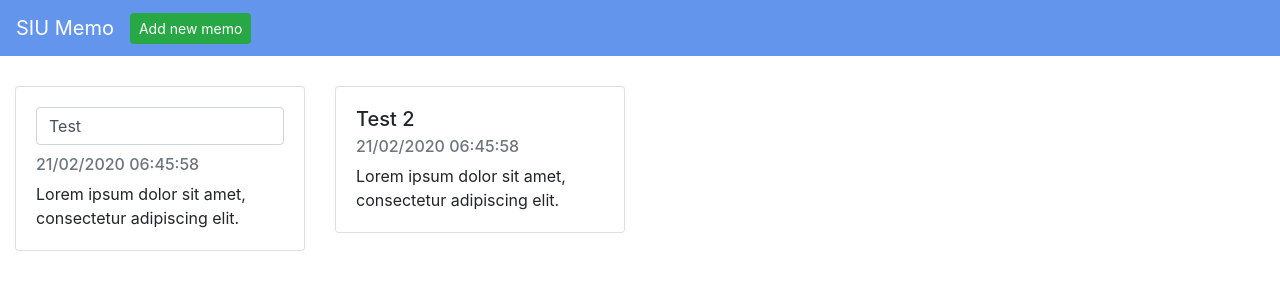
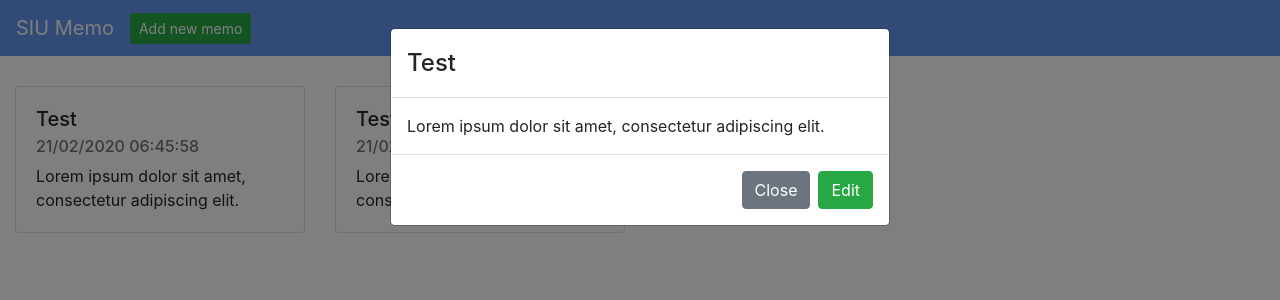
Before and after one commit to kntrieu/siu_memo, a React (Create React App) app: page / in a window 1280 px wide. Both pictures are taken after a click on the element 160 px from the left and 159 px from the top of the page. Shown: the top 300 px of the page. Built offline with nearby package versions, Linux system fonts and the light colour scheme.

Commit message:
Develop feature

```diff
--- a/src/actions/actionTypes.js
+++ b/src/actions/actionTypes.js
@@ -1,6 +1,7 @@
 const ACTION_TYPES = {
     ADD_NEW_MEMO: "ADD_NEW_MEMO",
     SELECT_MEMO: "SELECT_MEMO",
+    EDIT_MEMO: "EDIT_MEMO"
 };
 
 let actionTypes = ACTION_TYPES
--- a/src/actions/index.js
+++ b/src/actions/index.js
@@ -1,4 +1,5 @@
 import actionTypes from './actionTypes';
+import MemoModel from '../models/MemoModel'
 
 
 
@@ -6,22 +7,24 @@ import actionTypes from './actionTypes';
 
 //Add new memo
 export const addNewMemo = () => {
+    let newMemo = new MemoModel({});
     return {
         type: actionTypes.ADD_NEW_MEMO,
-        payload: {
-            id: 3,
-            name: "New memo",
-            content: "Lorem ipsum dolor sit amet, consectetur adipiscing elit",
-            created_date: "2020-02-21T06:45:58.022Z",
-        }
+        payload: newMemo
     }
 }
 
 
 export const selectMemo = (memo) => {
-    console.log(memo);
     return {
         type: actionTypes.SELECT_MEMO,
         payload: memo
     }
 }
+
+export const editMemo = (memo) => {
+    return {
+        type: actionTypes.EDIT_MEMO,
+        payload: memo
+    }
+}
--- a/src/components/App.css
+++ b/src/components/App.css
@@ -15,7 +15,6 @@
 
 .siu-dashboard .siu-memo-list .siu-memo-item:hover {
   cursor: pointer;
-  background-color: cornflowerblue;
 }
 
 .siu-dashboard .siu-memo-list .siu-memo-item {
--- a/src/components/MemoItem.js
+++ b/src/components/MemoItem.js
@@ -2,48 +2,114 @@ import React, {Component} from 'react';
 import {connect} from 'react-redux';
 import {bindActionCreators} from 'redux';
 import {selectMemo} from '../actions';
+import {editMemo} from '../actions';
 import moment from 'moment';
+import MemoModel from '../models/MemoModel';
+import { Modal } from 'react-bootstrap';
+import { Button } from 'react-bootstrap';
 
+let showModal = false;
 class MemoItem extends Component {
+
+    onTitleChange (event, memo) {
+
+        let titleValue = event.target.value;
+
+        let editMemoModel = new MemoModel(memo);
+
+        editMemoModel.name = titleValue;
+
+        this.props.editMemo(editMemoModel);
+    }
+
+    state = {
+        showModal: false,
+        isEdit: false
+    }
+
+
+
+    handleClickMemo (memo) {
+        this.props.selectMemo(memo);
+
+        //open popup
+        this.setState({showModal: true});
+    }
+
+    handleClose (event) {
+        this.setState({
+            showModal: false,
+            isEdit: false
+        });
+    }
+
+
+    handleEdit (event, memo) {
+        this.setState({isEdit: true});
+    }
+
     render () {
-        let title = "";
-        let content = "";
         let date_created = new moment(this.props.memo.created_date).format("DD/MM/YYYY HH:mm:ss");
 
-        if (this.props.selectedMemo && this.props.selectedMemo.id === this.props.memo.id) {
-            title = <form>
-                        <div className="form-group">
-                            <input className="form-control" type="text" placeholder="Enter memo title" value={this.props.selectedMemo.name}></input>
-                        </div>
-                    </form>
+        //Define popup's saveChange button
+        let saveChangesButton = this.state.isEdit ? <Button variant="primary" onClick={(event)=> {this.handleSave(event, this.props.memo)}}>Save change</Button> : "";
 
+        //Define popup's edit button
+        let editButton = !this.state.isEdit ? <Button variant="success" onClick={(event)=> {this.handleEdit(event)}}>Edit</Button> : "";
+
+        //Define popup title
+        let popupTitle = "";
+        let popupContent = "";
+
+        if (this.state.isEdit) {
+            popupTitle = <div className="form-group">
+                            <input className="form-control" type="text" placeholder="Enter memo title" value={this.props.memo.name} />
+                         </div>;
+            popupContent = <div className="form-group">
+                                <textarea className="form-control">{this.props.memo.content}</textarea>
+                           </div>
         } else {
-            title = <h5 className="card-title">{this.props.memo.name}</h5>
+            popupTitle = <Modal.Title>{this.props.selectedMemo ? this.props.selectedMemo.name : ""}</Modal.Title>
+            popupContent = this.props.memo ? this.props.memo.content : "";
         }
 
         return (
-            <div className="siu-memo-item card" onClick={() => { this.props.selectMemo(this.props.memo) }}>
-                <div className="card-body">
-                    {title}
-                    <h6 className="card-subtitle mb-2 text-muted">{date_created}</h6>
-                    <p className="card-text">{this.props.memo.content}</p>
+            <>
+                <div className="siu-memo-item card" onClick={() => { this.handleClickMemo(this.props.memo) }}>
+                    <div className="card-body">
+                        <h5 className="card-title">{this.props.memo.name}</h5>
+                        <h6 className="card-subtitle mb-2 text-muted">{date_created}</h6>
+                        <p className="card-text">{this.props.memo.content}</p>
+                    </div>
                 </div>
-            </div>
+
+                <Modal show={this.state.showModal} onHide={this.handleClose}>
+                    <Modal.Header>
+                        {popupTitle}
+                    </Modal.Header>
+                    <Modal.Body>
+                        {popupContent}
+                    </Modal.Body>
+                    <Modal.Footer>
+                        <Button variant="secondary" onClick={()=> {this.handleClose()}}>Close</Button>
+                        {editButton}
+                        {saveChangesButton}
+                    </Modal.Footer>
+                </Modal>
+            </>
         )
     }
 }
 
 function mapStateToProps(state) {
-    console.log(state);
     return {
         selectedMemo: state.selectedMemo
     }
 }
 
 function mapDispatchToProps(dispatch) {
-    return bindActionCreators({selectMemo: selectMemo}, dispatch);
+    return bindActionCreators({selectMemo: selectMemo, editMemo: editMemo}, dispatch);
 }
 
 let MemoItemComponent = connect(mapStateToProps, mapDispatchToProps)(MemoItem);
-
 export default MemoItemComponent;
--- /dev/null
+++ b/src/models/MemoModel.js
@@ -0,0 +1,11 @@
+class MemoModel {
+    constructor (data) {
+        let created_date = new Date().toISOString();
+        this.id = data.id ? data.id : null;
+        this.name = data.name ? data.name : null;
+        this.content = data.content ? data.content : "";
+        this.created_date = data.created_date ? data.created_date : created_date;
+    }
+}
+
+export default MemoModel;
--- a/src/reducers/memos-reducer.js
+++ b/src/reducers/memos-reducer.js
@@ -20,6 +20,22 @@ const memoReducer = (state = memos, action) => {
         case actionTypes.ADD_NEW_MEMO:
 
             return [...state, action.payload];
+        case actionTypes.EDIT_MEMO:
+            return state.map ((item, index) => {
+                if (item.id !== action.payload.id) {
+                    return item
+                }
+
+                let a = {...item, ...action.payload};
+
+                console.log(a);
+
+                return {
+                    ...item,
+                    ...action.payload
+                }
+            })
+
         default:
             return state;
     }
--- a/src/reducers/selected-memo-reducer.js
+++ b/src/reducers/selected-memo-reducer.js
@@ -3,7 +3,6 @@ import actionTypes from '../actions/actionTypes';
 const selectedMemoReducer = (state = null, action) => {
     switch (action.type) {
         case actionTypes.SELECT_MEMO:
-
             return action.payload;
         default:
             return state;
```
Also changed, not shown: public/board.jpg (added), src/constants/index.js (deleted).
